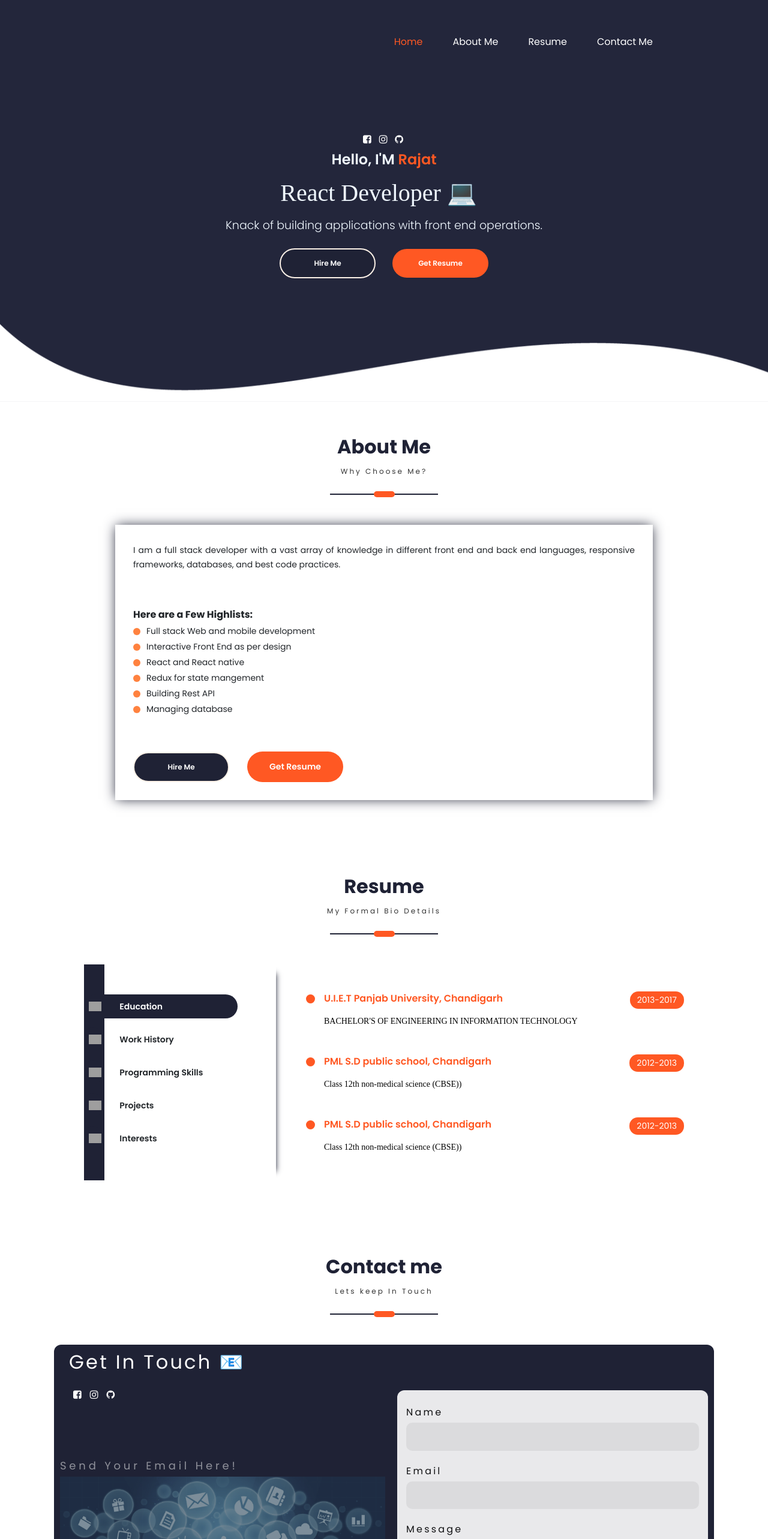
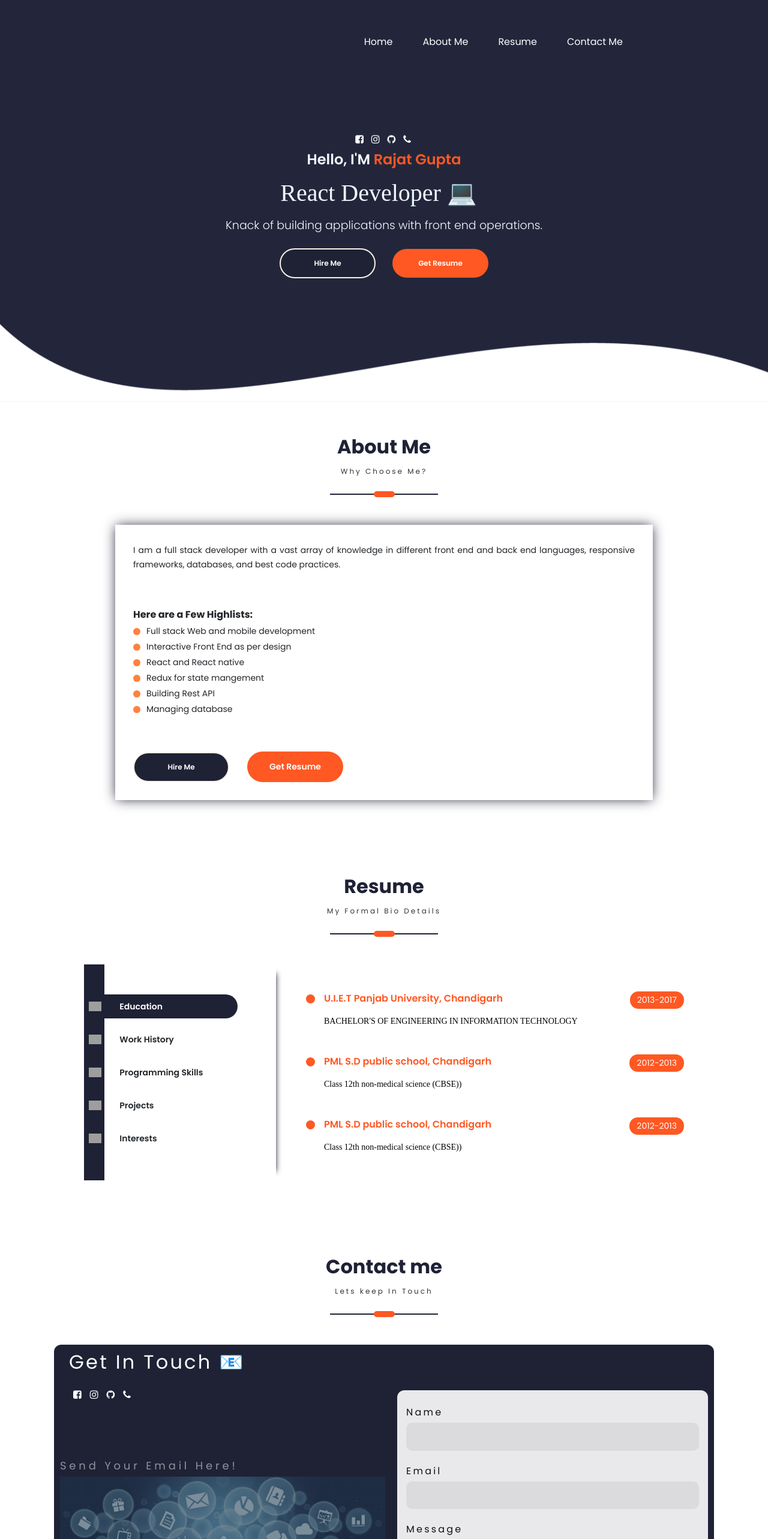
Before and after one commit to rajat6235/portfolio, a React (Create React App) app in the folder myportfolio/: page / in a window 1280 px wide. Shown: the top 2566 px of the page at 60% size. Built offline with nearby package versions, Linux system fonts and the light colour scheme; grey boxes are pictures that could not be loaded; a web font is replaced by a local one.

Commit message:
phone number added and hover fixes

```diff
--- a/myportfolio/src/Container/ContactMe/ContactMe.js
+++ b/myportfolio/src/Container/ContactMe/ContactMe.js
@@ -79,6 +79,9 @@ export default function ContactMe(props) {
               <a href="https://github.com/rajat6235">
                 <i className="fa fa-github"></i>
               </a>
+              <a href="tel:7837733549">
+              <i className="fa fa-phone"></i>
+               </a>
         </div>
         <div className="back-form">
           <div className="img-back">
--- a/myportfolio/src/Container/Home/Header/Header.css
+++ b/myportfolio/src/Container/Home/Header/Header.css
@@ -3,6 +3,10 @@
     justify-content: center;
     height: 140px;
     color: var(--white);
+
+}
+.selct-option :hover{
+    color: #ff5823;
 
 }
 .header-parent{
--- a/myportfolio/src/Container/Home/Header/Header.js
+++ b/myportfolio/src/Container/Home/Header/Header.js
@@ -5,8 +5,6 @@ import { faBars } from "@fortawesome/free-solid-svg-icons";
 import { FontAwesomeIcon } from "@fortawesome/react-fontawesome";
 import "./Header.css";
 export default function Header() {
-
-
   const [selectedScreen, setSelectedScreen] = useState(0);
   const [showHeaderOptions, setShowHeaderOptions] = useState(false);
 
@@ -23,22 +21,26 @@ export default function Header() {
     return TOTAL_SCREENS.map((Screen, i) => (
       <div
         key={Screen.screen_name}
-        className={getHeaderOptionsClasses(i)}
-        onClick={() => switchScreen(i, Screen)}
+        className="header-option-seperator header-option selct-option"
+onClick={Screen.screen_name==="Home" ? window.location.reload.bind(window.location): () => switchScreen(i, Screen)}
       >
-        <span>{
-          Screen.screen_name==="AboutMe"? "About  Me": Screen.screen_name==="ContactMe" ? "Contact  Me" : Screen.screen_name
-
-          }</span>
+        <span>
+          {Screen.screen_name === "AboutMe"
+            ? "About  Me"
+            : Screen.screen_name === "ContactMe"
+            ? "Contact  Me"
+            : Screen.screen_name}
+        </span>
       </div>
     ));
   };
 
   const getHeaderOptionsClasses = (index) => {
-    let classes = "header-option ";
+    let classes = "header-option";
     if (index < TOTAL_SCREENS.length - 1) classes += "header-option-seperator ";
 
-    if (selectedScreen === index) classes += "selected-header-option";
+    // if (selectedScreen === index)
+    // classes += "selected-header-option";
 
     return classes;
   };
@@ -70,9 +72,7 @@ export default function Header() {
         >
           <FontAwesomeIcon className="header-hamburger-bars" icon={faBars} />
         </div>
-        <div className="header-logo">
-          {/* <span>logo</span> */}
-        </div>
+        <div className="header-logo">{/* <span>logo</span> */}</div>
         <div
           className={
             showHeaderOptions
--- a/myportfolio/src/Container/Home/Profile/Profile.js
+++ b/myportfolio/src/Container/Home/Profile/Profile.js
@@ -18,12 +18,15 @@ export default function Profile() {
               <a href="https://github.com/rajat6235">
                 <i className="fa fa-github"></i>
               </a>
+              <a href="tel:7837733549">
+              <i className="fa fa-phone"></i>
+               </a>
             </div>
           </div>
           <div className="profile-details-name">
             <span className="primary-text">
               {" "}
-              Hello, I'M <span className="highlighted-text">Rajat</span>
+              Hello, I'M <span className="highlighted-text">Rajat Gupta</span>
             </span>
           </div>
           <div className="profile-details-role">
```
